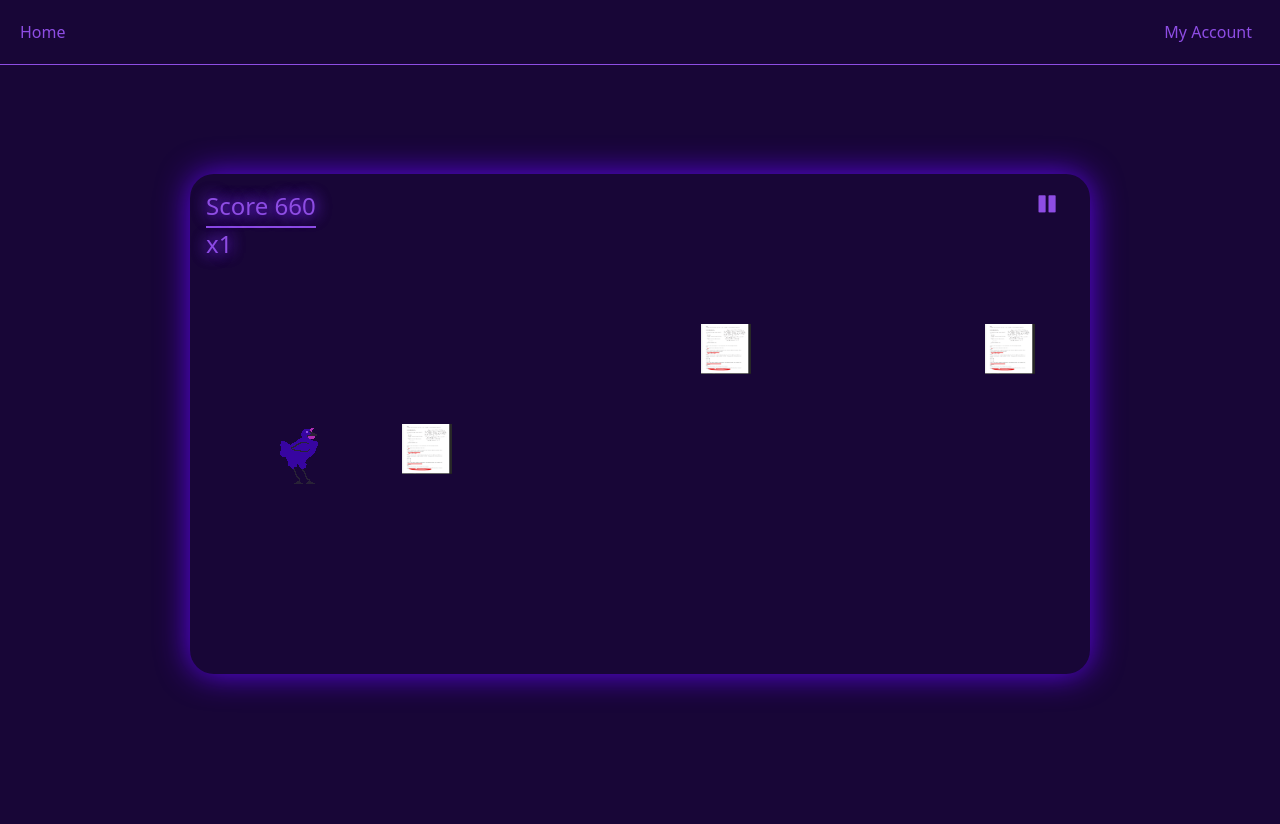
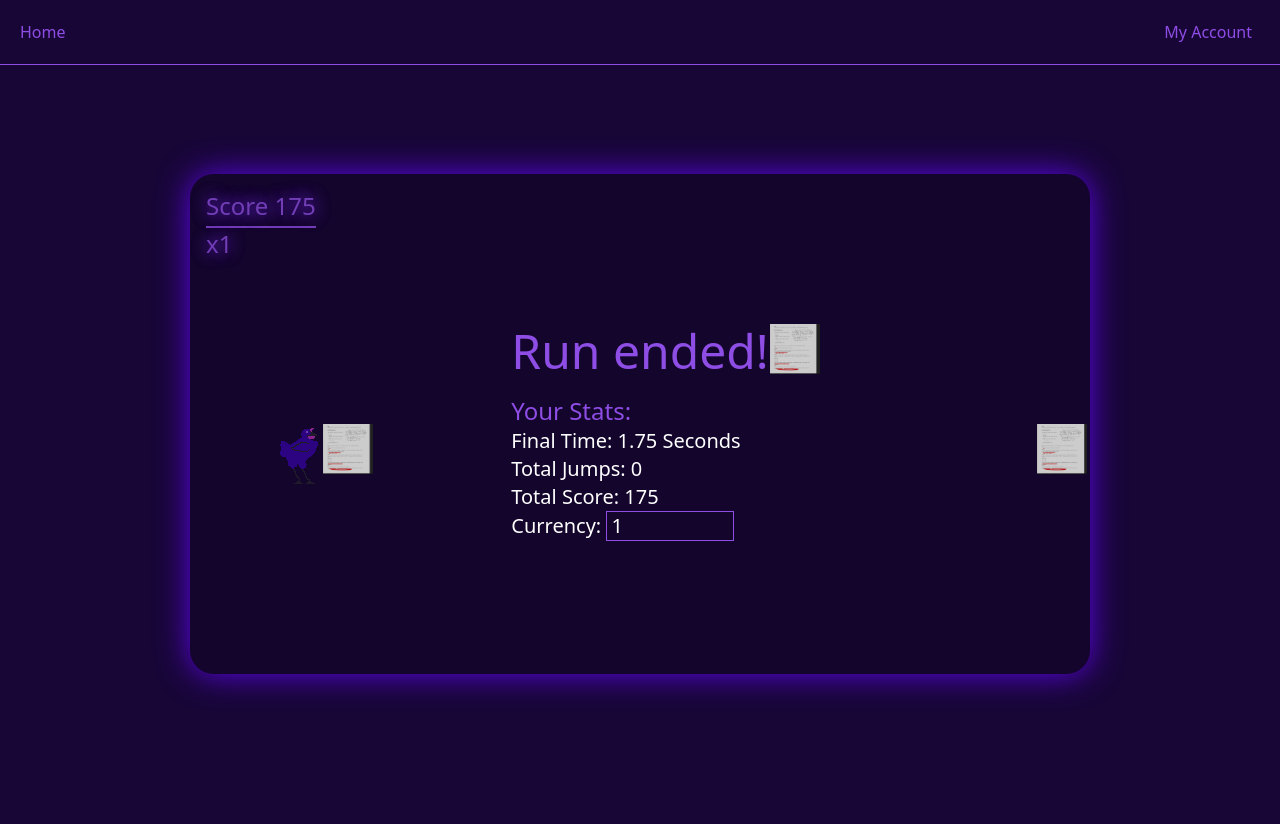
Before and after one commit to Games4Doritos/CITS3403-Project, a Flask app: page /play in a window 1280 px wide. Run offline with Flask 3, Linux system fonts and the light colour scheme; style sheets or scripts are compiled from the project's sources; some libraries are stand-ins or nearby versions.

Commit message:
Added basic display for currency + misc.
- Added a currency variable that is calculated as one hundredth of the final score
- Added an element on the game page UI for the currency, which will display last in the end run screen animation
- Made it so the pause button will hide on the end run screen

```diff
--- a/app/static/game.js
+++ b/app/static/game.js
@@ -7,7 +7,6 @@ gameCanvas.width = gameCanvas.clientWidth;
 gameCanvas.height = gameCanvas.clientHeight;
 playerCanvas.width = playerCanvas.clientWidth;
 playerCanvas.height = playerCanvas.clientHeight;
-
 
 class player{
     x;
@@ -198,24 +197,22 @@ function frame(){
         obstacle.speed = 0.0168125;
         obstacle.spacing = 380;
     }
-    console.log(obstacle.speed, obstacle.spacing);
     curPlayer.update(playerCtx);
     obstacles.forEach(obs =>{
 
         obs.update(gameCtx);
     });
-    /*
+
     obstacles.forEach(obs => {
         // Checks if colliding with an obstacle at every frame -> run ends if so
         if (Math.abs(curPlayer.x - obs.x) < 48 && Math.abs(curPlayer.y -obs.y) <  48){
             runEnd();
             return;
         }
-    });*/
+    });
     if (running){
         animationID = requestAnimationFrame(frame);
     }
-
 }
 
 const wait = (ms) => new Promise(resolve => setTimeout(resolve, ms));
@@ -230,15 +227,22 @@ async function runEnd(){
     cancelAnimationFrame(animationID);
     dead = true;
     //get final stats
+
+    const currency = Math.floor(Math.round(score) * 0.01);
+    // currency will be 1/100 of the total score, rounded down
+
     const finalTime = document.getElementById("finalTime");
     const totalJumps = document.getElementById("totalJumps");
     const totalScore = document.getElementById("totalScore");
+    const newCurrency = document.getElementById("newCurrency");
     //set final stats in appropriate elements
     finalTime.textContent = `Final Time: ${(finalRunDuration*0.001).toFixed(2)} Seconds`;
     totalJumps.textContent = `Total Jumps: ${curPlayer.jumpCount}`;
     totalScore.textContent = `Total Score: ${Math.round(score)}`;
+    newCurrency.firstElementChild.textContent = `${currency}`;
+
+    //small animation
     document.getElementById("pauseButton").style.display = "none";
-    //small animation
     end.style.display = "flex";
     await wait(1000);
     finalTime.style.display = "block";
@@ -246,6 +250,8 @@ async function runEnd(){
     totalJumps.style.display = "block";
     await wait(500);
     totalScore.style.display = "block";
+    await wait(500);
+    newCurrency.style.display = "block";
 }
 function pauseButton(){
     if (dead){
@@ -269,7 +275,6 @@ function pauseButton(){
     }
 }
 
-
 animationID = requestAnimationFrame(frame);
 window.addEventListener('keypress', (event) => {
     if (event.code === 'Space') {
--- a/app/templates/play.html
+++ b/app/templates/play.html
@@ -27,6 +27,12 @@
                     </h3>
                     <h3 class="text-xl hidden" id="totalScore">
                         Total Score: 0
+                    </h3>
+                    <h3 class="text-xl hidden" id="newCurrency">
+                        Currency:
+                        <div class="inline-block w-32 border px-1 border-[var(--primary)] backdrop-brightness-110">
+                            00
+                        </div>
                     </h3>
                 </div>
 
```
